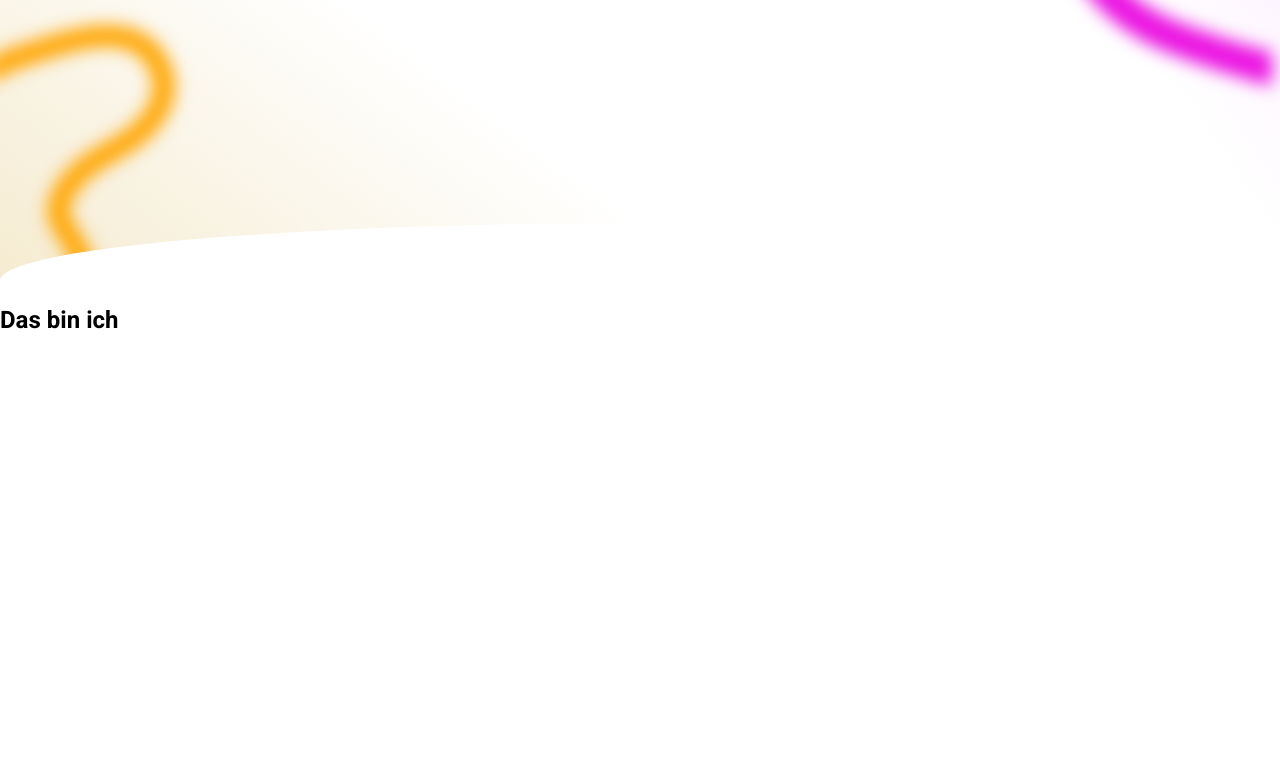
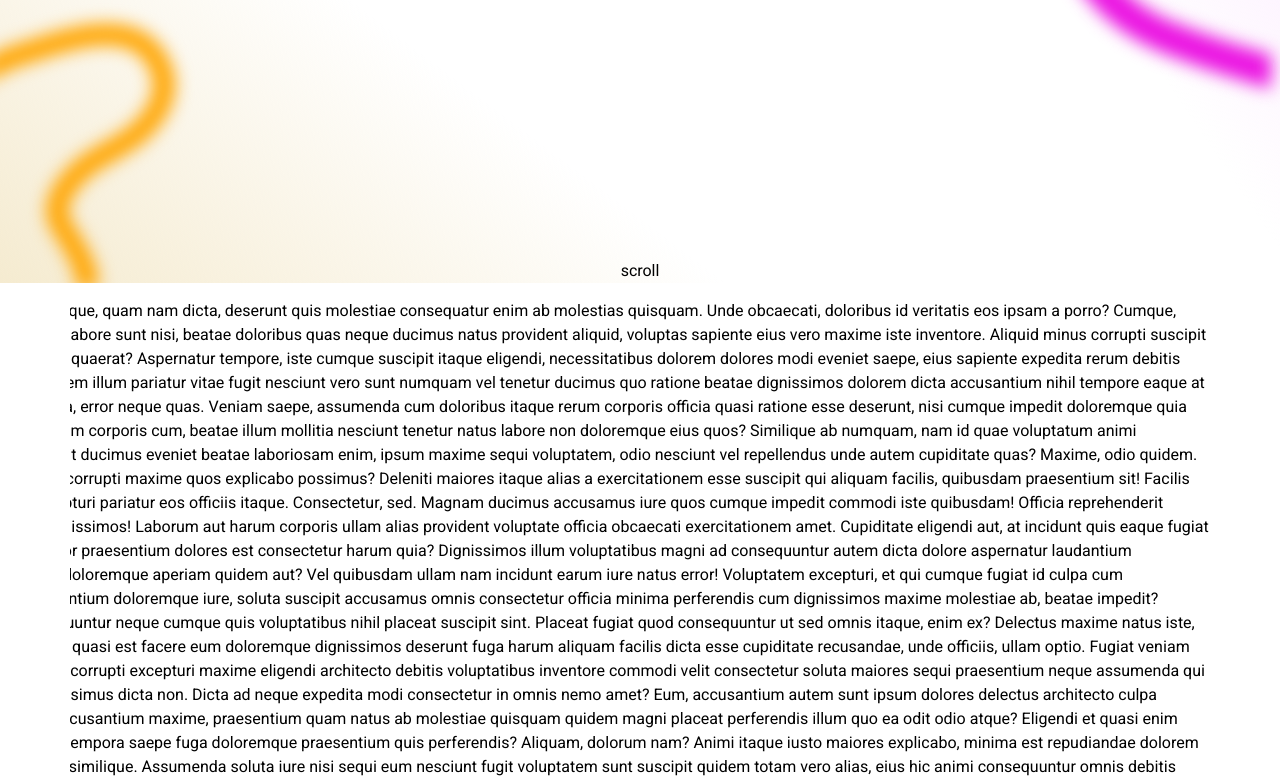
Before and after one commit to simonmayr/portfolio, a SvelteKit app: page / in a window 1280 px wide. Shown: the part 577-1358 px from the top of the page. Built offline with nearby package versions, Linux system fonts and the light colour scheme.

Commit message:
Add scroll actions and update styles

```diff
--- a/src/app.d.ts
+++ b/src/app.d.ts
@@ -14,4 +14,6 @@ declare module '@fortawesome/pro-solid-svg-icons/index.es' {
 	export * from '@fortawesome/pro-solid-svg-icons';
 }
 
+declare module 'locomotive-scroll';
+
 export {};
--- a/src/assets/styles/_global.scss
+++ b/src/assets/styles/_global.scss
@@ -6,3 +6,9 @@ body {
 	background-color: var(--bg-white);
   margin: 0;
 }
+
+.fixed {
+	position: fixed;
+	top: 0;
+	width: 100%;
+}
--- a/src/assets/styles/variables/_ease.scss
+++ b/src/assets/styles/variables/_ease.scss
@@ -3,6 +3,6 @@
 	--ease-out-long: cubic-bezier(0, 0.5, 0, 1);
 	--ease-out-medium: cubic-bezier(0, 0.57, 0.55, 1);
 	--ease-out-short: cubic-bezier(0.15, 0.7, 0.78, 1);
-	--ease-elastic-1: cubic-bezier(0.68, -0.55, 0.27, 1.55);
+	--ease-elastic-1: cubic-bezier(0.25, 0.4, 0.55, 1.4);
 	--ease-elastic-2: cubic-bezier(0.68, -3, 0.27, 5);
 }
--- /dev/null
+++ b/src/lib/actions/scroll.ts
@@ -0,0 +1,36 @@
+export const horizontalWheelScroll = (node: HTMLElement) => {
+	const scrollWrapper = node.querySelector('.scroll-wrapper') as HTMLElement;
+	const scrollContent = node.querySelector('.scroll-content') as HTMLElement;
+
+	if (!scrollWrapper || !scrollContent) {
+		console.error('scroll-wrapper or scroll-content not found');
+		return;
+	}
+
+	const contentWidth =
+		(scrollContent?.getClientRects()[0].width ?? 0) -
+		(scrollWrapper?.getClientRects()[0].width ?? 0);
+
+	node.style.height = node.getClientRects()[0].height + contentWidth + 'px';
+
+	const checkScroll = (e: Event) => {
+		if (node.getClientRects()[0].top < 0) {
+			let percentage = Math.abs(node.getClientRects()[0].top) / node.getClientRects()[0].height;
+			console.log(percentage);
+
+			if (percentage < 0.01) {
+				percentage = 0;
+			}
+
+			scrollContent.style.transform = `translateX(-${contentWidth * percentage}px)`;
+		}
+	};
+
+	window.addEventListener('scroll', checkScroll);
+
+	return {
+		destroy() {
+			window.removeEventListener('scroll', checkScroll);
+		}
+	};
+};
--- a/src/lib/components/Navigation/NavigationBurger.svelte
+++ b/src/lib/components/Navigation/NavigationBurger.svelte
@@ -30,12 +30,13 @@
 		justify-content: space-between;
 		width: 50px;
 		height: 28px;
-		border-radius: 4px;
 		&__bar {
 			display: block;
 			width: 100%;
 			height: 3px;
 			background-color: black;
+			border-radius: 6px;
+
 			// &:nth-child(1) {
 			// 	background-color: #32daf1;
 			// }
--- a/src/lib/components/Widgets/About.svelte
+++ b/src/lib/components/Widgets/About.svelte
@@ -1,17 +1,16 @@
 <script lang="ts">
-	import { inViewport, outViewport } from '$lib/utils/actions/viewport';
-	export let startAnimation: boolean;
+	import { inViewport, outViewport } from '$lib/actions/viewport';
 	let roundBorder = false;
 </script>
 
-<div
+<section
 	class="about"
 	class:about--round-radius={roundBorder}
 	use:inViewport={() => (roundBorder = true)}
 	use:outViewport={() => (roundBorder = false)}
 >
 	<h2>Das bin ich</h2>
-</div>
+</section>
 
 <style lang="scss">
 	.about {
@@ -22,7 +21,7 @@
 		background-color: white;
 		position: relative;
 		z-index: 1;
-		transition: 1s var(--ease-elastic-2);
+		transition: 1s var(--ease-elastic-1);
 		&--round-radius {
 			border-top-left-radius: 100%;
 			border-top-right-radius: 100%;
--- /dev/null
+++ b/src/lib/components/Widgets/Timeline.svelte
@@ -0,0 +1,122 @@
+<script>
+	import { horizontalWheelScroll } from '$lib/actions/scroll';
+</script>
+
+<section class="timeline" use:horizontalWheelScroll>
+	<div class="timeline__inner scroll-inner">
+		<div class="container">
+			<div class="timeline__wrapper scroll-wrapper">
+				<p class="timeline__content scroll-content">
+					Lorem ipsum dolor sit amet consectetur adipisicing elit. Nihil aliquam, distinctio atque
+					numquam deserunt ipsum, id quo eveniet illum, asperiores consectetur molestiae. Amet
+					tempore, voluptatibus itaque, quam nam dicta, deserunt quis molestiae consequatur enim ab
+					molestias quisquam. Unde obcaecati, doloribus id veritatis eos ipsam a porro? Cumque,
+					quisquam accusantium sapiente aperiam itaque dolores rem perspiciatis! Doloremque eos
+					dolorem illo magnam voluptatem quis id suscipit, vero magni eligendi optio iste!
+					Laboriosam eligendi harum labore sunt nisi, beatae doloribus quas neque ducimus natus
+					provident aliquid, voluptas sapiente eius vero maxime iste inventore. Aliquid minus
+					corrupti suscipit veniam eum. Delectus sed nulla voluptates repudiandae suscipit, ipsa vel
+					voluptas, nesciunt veritatis asperiores tempore mollitia modi est possimus beatae in rem
+					magni pariatur quae velit perferendis quaerat? Aspernatur tempore, iste cumque suscipit
+					itaque eligendi, necessitatibus dolorem dolores modi eveniet saepe, eius sapiente expedita
+					rerum debitis vitae nemo nesciunt ipsam quia repudiandae ducimus blanditiis fugit placeat
+					sit? Aperiam ipsum neque mollitia eaque saepe cumque, veritatis sed. Non totam vitae,
+					exercitationem a hic cumque? Ut, rem illum pariatur vitae fugit nesciunt vero sunt numquam
+					vel tenetur ducimus quo ratione beatae dignissimos dolorem dicta accusantium nihil tempore
+					eaque at reprehenderit saepe voluptates! Impedit ipsam enim dolore fuga magnam mollitia!
+					Enim perspiciatis hic repudiandae quos, necessitatibus reiciendis eos soluta deserunt
+					illum tenetur qui ad assumenda, error neque quas. Veniam saepe, assumenda cum doloribus
+					itaque rerum corporis officia quasi ratione esse deserunt, nisi cumque impedit doloremque
+					quia sequi neque perspiciatis. Dicta corrupti impedit eveniet praesentium quidem dolorem.
+					Reprehenderit sit nobis nisi animi ipsum a, aut perspiciatis eveniet, reiciendis numquam
+					accusantium ducimus enim corporis cum, beatae illum mollitia nesciunt tenetur natus labore
+					non doloremque eius quos? Similique ab numquam, nam id quae voluptatum animi perspiciatis
+					temporibus earum voluptas ipsam ullam assumenda, nemo pariatur corporis, expedita fugiat
+					aspernatur tenetur eligendi amet explicabo et sapiente. Aut explicabo odit optio veniam
+					suscipit ducimus eveniet beatae laboriosam enim, ipsum maxime sequi voluptatem, odio
+					nesciunt vel repellendus unde autem cupiditate quas? Maxime, odio quidem. Nesciunt ut at
+					voluptatum aut accusamus fugit quae? Aliquid a, beatae quidem accusantium error ratione,
+					assumenda quaerat tempore dolorum nulla sit reprehenderit asperiores maiores doloremque
+					corrupti maxime quos explicabo possimus? Deleniti maiores itaque alias a exercitationem
+					esse suscipit qui aliquam facilis, quibusdam praesentium sit! Facilis officia dolorum
+					dolores distinctio architecto optio, necessitatibus perferendis? Tempore, recusandae?
+					Reprehenderit eligendi, facere eius corporis velit nostrum earum temporibus architecto
+					error excepturi pariatur eos officiis itaque. Consectetur, sed. Magnam ducimus accusamus
+					iure quos cumque impedit commodi iste quibusdam! Officia reprehenderit excepturi itaque
+					qui magni quia alias officiis perspiciatis libero porro nulla, culpa unde voluptates
+					veritatis, deleniti neque voluptate placeat! Exercitationem facilis sapiente numquam nulla
+					ducimus dignissimos! Laborum aut harum corporis ullam alias provident voluptate officia
+					obcaecati exercitationem amet. Cupiditate eligendi aut, at incidunt quis eaque fugiat
+					soluta odio alias earum, atque, quibusdam voluptas nostrum! Minus aliquid esse distinctio
+					corrupti non facilis explicabo consequatur reprehenderit facere id obcaecati maiores quo
+					asperiores, sed dolor praesentium dolores est consectetur harum quia? Dignissimos illum
+					voluptatibus magni ad consequuntur autem dicta dolore aspernatur laudantium voluptatum
+					placeat error magnam accusamus suscipit, consequatur dolores quis quae quidem ducimus quo
+					iure harum. Maiores alias, ratione possimus assumenda quae voluptas vero, iure dolorum,
+					doloremque aperiam quidem aut? Vel quibusdam ullam nam incidunt earum iure natus error!
+					Voluptatem excepturi, et qui cumque fugiat id culpa cum reprehenderit officia neque sunt
+					voluptatibus nam quas dolore vero esse quisquam facere exercitationem commodi quia
+					assumenda, sit doloremque! Asperiores voluptatibus inventore, maiores praesentium
+					doloremque iure, soluta suscipit accusamus omnis consectetur officia minima perferendis
+					cum dignissimos maxime molestiae ab, beatae impedit? Tempora nobis sit similique eum.
+					Asperiores, soluta odio? Nobis non expedita eos vitae sint velit! Quis dolorem ducimus in
+					quibusdam illum. Natus, veritatis consequatur ipsa, pariatur corrupti, consequuntur neque
+					cumque quis voluptatibus nihil placeat suscipit sint. Placeat fugiat quod consequuntur ut
+					sed omnis itaque, enim ex? Delectus maxime natus iste, aliquam a laborum dignissimos,
+					doloribus laudantium animi asperiores porro, autem cupiditate odit officia iusto! Autem,
+					accusamus doloribus reiciendis soluta officia beatae incidunt explicabo placeat quasi est
+					facere eum doloremque dignissimos deserunt fuga harum aliquam facilis dicta esse
+					cupiditate recusandae, unde officiis, ullam optio. Fugiat veniam voluptate sed soluta non
+					voluptates dignissimos consequuntur optio, obcaecati atque commodi nesciunt sunt? Ab
+					doloremque facilis fuga quaerat nam quas? Et voluptate fugiat ullam modi reiciendis,
+					corrupti excepturi maxime eligendi architecto debitis voluptatibus inventore commodi velit
+					consectetur soluta maiores sequi praesentium neque assumenda qui in vel. Nihil maiores
+					doloribus exercitationem corporis voluptatem cumque sit dolores, repudiandae nam quas
+					vero, tempora neque cum ad laudantium minima ipsam aspernatur quaerat sed itaque possimus
+					dicta non. Dicta ad neque expedita modi consectetur in omnis nemo amet? Eum, accusantium
+					autem sunt ipsum dolores delectus architecto culpa quibusdam voluptatibus maiores adipisci
+					ut at repudiandae doloribus consequatur officiis repellat recusandae. Sequi sapiente
+					voluptas adipisci numquam repudiandae veritatis aliquid hic obcaecati accusantium maxime,
+					praesentium quam natus ab molestiae quisquam quidem magni placeat perferendis illum quo ea
+					odit odio atque? Eligendi et quasi enim nemo vero quaerat architecto dolore consequatur?
+					Numquam fugit illo, veritatis consequuntur repellat in aspernatur, animi asperiores natus
+					repellendus illum laudantium voluptate magnam cupiditate tempora saepe fuga doloremque
+					praesentium quis perferendis? Aliquam, dolorum nam? Animi itaque iusto maiores explicabo,
+					minima est repudiandae dolorem praesentium, iste nemo incidunt molestiae vero voluptatum
+					qui doloribus! Et, accusantium porro in magni incidunt vitae error autem saepe est,
+					eveniet laboriosam sed quod cumque rerum doloremque similique. Assumenda soluta iure nisi
+					sequi eum nesciunt fugit voluptatem sunt suscipit quidem totam vero alias, eius hic animi
+					consequuntur omnis debitis maxime, iusto labore illo velit delectus nostrum. Praesentium
+					ea asperiores dolores dolorem, cum ipsam, nesciunt quisquam iusto atque incidunt,
+					accusantium reprehenderit. Possimus molestiae, velit deleniti cupiditate est atque facilis
+					aliquid inventore facere veniam, aut consequatur, esse nemo. Eum eligendi maxime
+					architecto temporibus, cumque, inventore modi totam saepe magni esse ipsam repudiandae!
+					Aspernatur aperiam provident quae id cumque doloremque architecto qui voluptatibus dolorum
+					pariatur vero obcaecati quisquam perferendis, itaque officiis magni placeat ullam
+					voluptatem optio! Reiciendis sit mollitia ab omnis sint vitae voluptatem tenetur dicta
+					praesentium. Minima, consequuntur. Odio, dignissimos!
+				</p>
+			</div>
+		</div>
+	</div>
+</section>
+
+<style lang="scss">
+	.timeline {
+		position: relative;
+		.container {
+			overflow: auto;
+		}
+		&__inner {
+			position: sticky;
+			top: 0;
+		}
+		&__wrapper {
+			width: 100%;
+			overflow: scroll;
+		}
+		&__content {
+			width: 200vw;
+		}
+	}
+</style>
--- a/src/routes/+page.svelte
+++ b/src/routes/+page.svelte
@@ -1,15 +1,16 @@
 <script lang="ts">
 	import Header from '$lib/components/Header/Header.svelte';
-	import PageLoading from '$lib/components/Loading/PageLoading.svelte';
+	// import PageLoading from '$lib/components/Loading/PageLoading.svelte';
 	import Navigation from '$lib/components/Navigation/Navigation.svelte';
 	import About from '$lib/components/Widgets/About.svelte';
+	import Timeline from '$lib/components/Widgets/Timeline.svelte';
 	import { onMount } from 'svelte';
 
 	let startAnimation = false;
-	let hideLoading = false;
+	// let hideLoading = false;
 
 	onMount(() => {
-		hideLoading = true;
+		// hideLoading = true;
 		setTimeout(() => {
 			startAnimation = true;
 		}, 200);
@@ -20,12 +21,13 @@
 
 <Navigation {startAnimation} />
 <Header {startAnimation} />
-<About {startAnimation} />
+<!-- <About /> -->
+<Timeline />
 
 <div class="placeholder"></div>
 
 <style lang="scss">
 	.placeholder {
-		height: 500vh;
+		height: 100vh;
 	}
 </style>
```
Also changed, not shown: src/lib/actions/viewport.ts (renamed from src/lib/utils/actions/viewport.ts).
